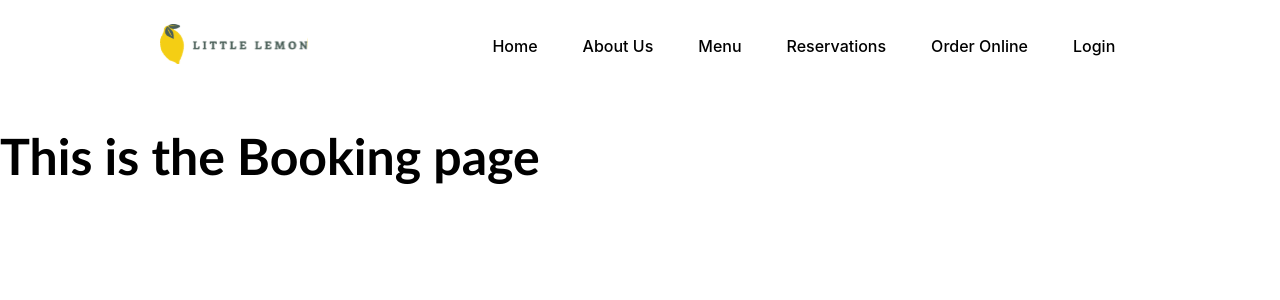
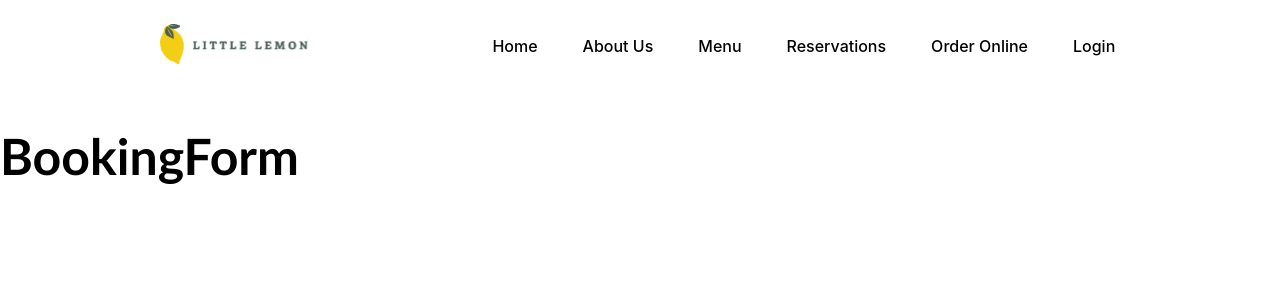
Before and after one commit to MFarsaris/MyLittleLemon, a React (Create React App) app: page /book in a window 1280 px wide. Shown: the top 300 px of the page. Built offline with nearby package versions, Linux system fonts and the light colour scheme.

Commit message:
12/4/2024

```diff
--- a/src/App.js
+++ b/src/App.js
@@ -3,7 +3,7 @@ import {BrowserRouter as Router, Routes, Route, Link} from "react-router-dom";
 import LittleLemonLogo from "./Image_Icons/Logo .svg";
 import Home from "./Home";
 import Order from "./Order";
-import Book from "./Book";
+import Book from "./BookingPage";
 import About from "./AboutUs";
 import Menu from "./Menu";
 import Login from "./Login";
@@ -22,7 +22,7 @@ function App() {
                 <li><Link to= "/" >Home</Link></li>
                 <li><Link to= "/About">About Us</Link></li>
                 <li><Link to= "/Menu">Menu</Link></li>
-                <li><Link to= "/Book">Reservations</Link></li>
+                <li><Link to= "/BookingPage">Reservations</Link></li>
                 <li><Link to= "/Order">Order Online</Link></li>
                 <li><Link to= "/Login">Login</Link></li>
             </ul>
--- a/src/Book.js
+++ /dev/null
@@ -1,11 +0,0 @@
-import "./App.css"
-
-
-function Book() {
-
-  return(
-   <h1>This is the Booking page</h1>
-  )
-
-}
-export default Book;
--- /dev/null
+++ b/src/BookingPage.js
@@ -0,0 +1,13 @@
+import "./App.css"
+import BookingForm from "./components/BookingForm";
+
+
+export default function Book() {
+
+  return(
+   <div>
+   <BookingForm />
+   </div>
+  )
+
+}
--- /dev/null
+++ b/src/components/BookingForm.js
@@ -0,0 +1,8 @@
+function BookingForm() {
+
+  return(
+   <h1>BookingForm</h1>
+  )
+
+}
+export default BookingForm;
```
